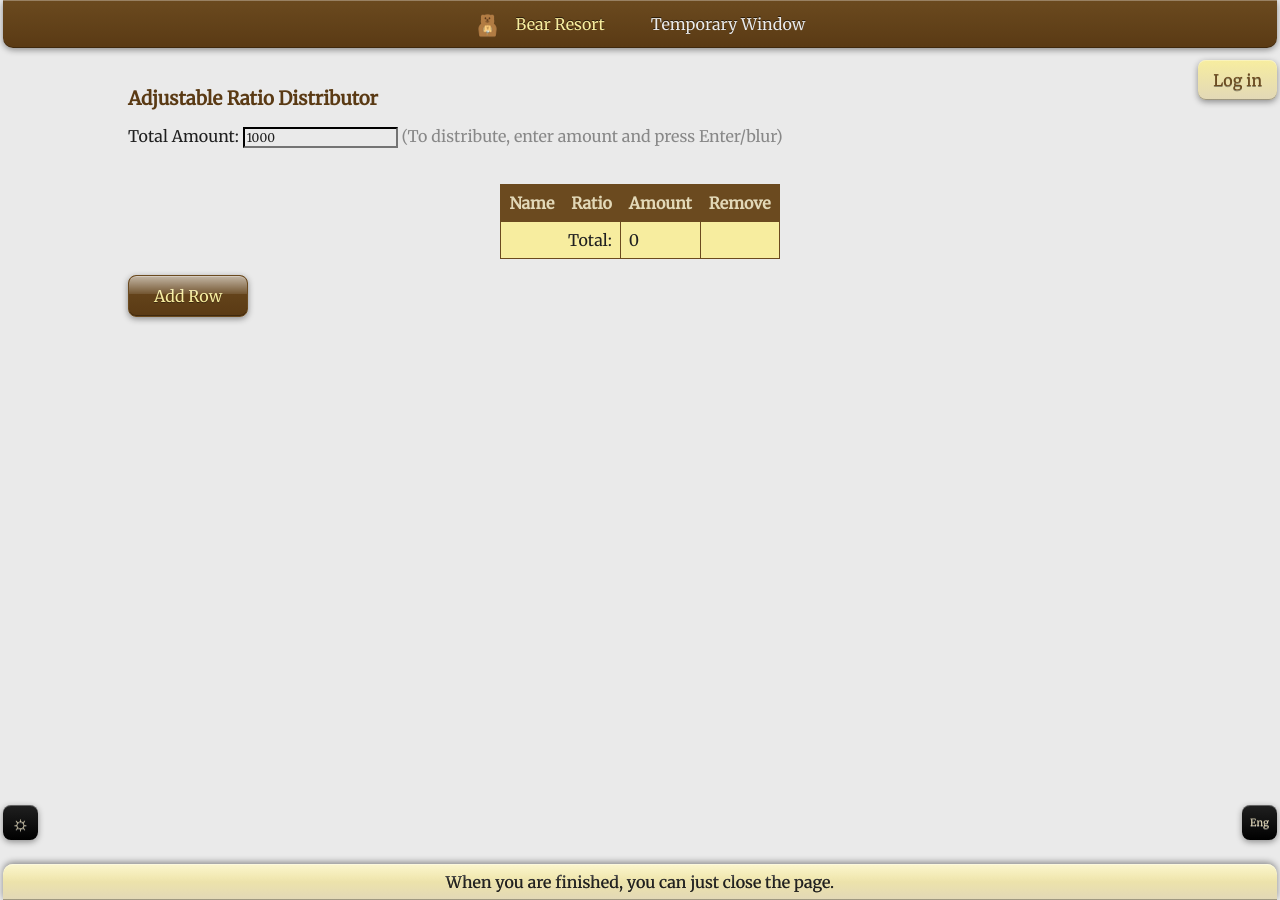
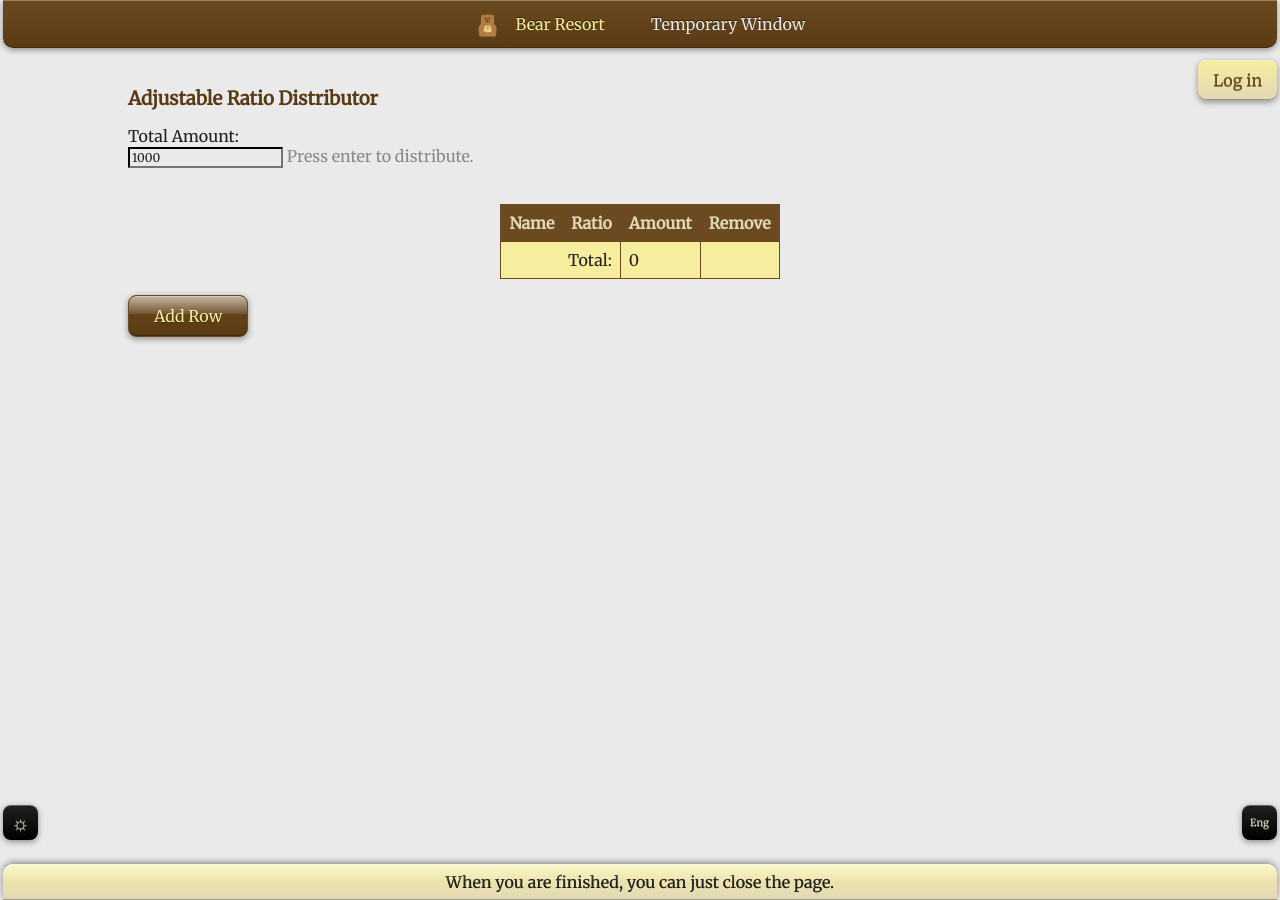
Before and after one commit to Bear-Resort/bear-resort.github.io, a Jekyll site: the page built from mathland/distributor.md, in a window 1280 px wide. Built offline with Jekyll 4.4.1, drawn with Linux system fonts in a browser that asks for light colours; some of the changed lines change nothing that is shown.

Commit message:
Update distributor.md

```diff
--- a/mathland/distributor.md
+++ b/mathland/distributor.md
@@ -5,18 +5,18 @@
 ## Adjustable Ratio Distributor
 
 <label>
-    Total Amount:
+    <span class="eng">Total Amount:</span><span class="chn">总量:</span>
     <input type="number" id="desiredTotalAmount" min="0" step="0.001" value="1000">
-    <span style="color:#888;">(To distribute, enter amount and press Enter/blur)</span>
+    <span style="color:#888;"><span class="eng">Press enter to distribute.</span><span class="chn">按下回车以分配。</span> </span>
   </label>
   <br><br>
   <table id="ratioTable">
     <thead>
       <tr>
-        <th>Name</th>
-        <th>Ratio</th>
-        <th>Amount</th>
-        <th>Remove</th>
+        <th><span class="eng">Name</span><span class="chn">名称</span></th>
+        <th><span class="eng">Ratio</span><span class="chn">比例</span></th>
+        <th><span class="eng">Amount</span><span class="chn">数量</span></th>
+        <th><span class="eng">Remove</span><span class="chn">删除</span></th>
       </tr>
     </thead>
     <tbody>
@@ -24,13 +24,13 @@
     </tbody>
     <tfoot>
       <tr>
-        <td colspan="2" style="text-align: right;">Total:</td>
+        <td colspan="2" style="text-align: right;"><span class="eng">Total:</span><span class="chn">共计:</span></td>
         <td id="totalAmountDisplay">0</td>
         <td></td>
       </tr>
     </tfoot>
   </table>
-  <button id="addRowBtn">Add Row</button>
+  <button id="addRowBtn"><span class="eng">Add Row</span><span class="chn">添加行</span></button>
   <script>
     const tableBody = document.querySelector("#ratioTable tbody");
     const addRowBtn = document.getElementById("addRowBtn");
```
